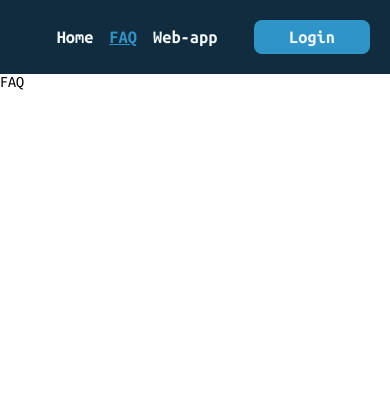
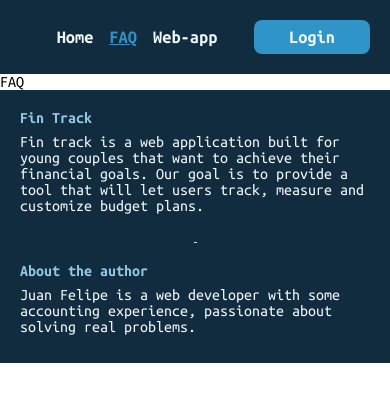
Before and after one commit to Juanfec4/fin-track, a React (Vite) app in the folder client/: page /faq in a window 390 px wide. Shown: the top 402 px of the page. Built offline with nearby package versions, Linux system fonts and the light colour scheme.

Commit message:
Fixed: colors, Added: footer component, Added: responsive design footer.

```diff
--- a/client/src/components/layout/salesPage/index.tsx
+++ b/client/src/components/layout/salesPage/index.tsx
@@ -1,6 +1,7 @@
 import { FC } from "react";
 import { Outlet } from "react-router-dom";
 import Navbar from "../../ui/navigation/navbar";
+import Footer from "../../ui/pageComponents/footer";
 
 const SalesPageLayout: FC = () => {
   return (
@@ -15,6 +16,7 @@ const SalesPageLayout: FC = () => {
       <main>
         <Outlet />
       </main>
+      <Footer />
     </>
   );
 };
--- /dev/null
+++ b/client/src/components/ui/dividers/verticalDivider/index.tsx
@@ -0,0 +1,6 @@
+import { FC } from "react";
+import "./styles.scss";
+const VerticalDivider: FC = () => {
+  return <div className="vertical-divider"></div>;
+};
+export default VerticalDivider;
--- /dev/null
+++ b/client/src/components/ui/dividers/verticalDivider/styles.scss
@@ -0,0 +1,28 @@
+@use "../../../../assets/styles/partials/colors" as *;
+@use "../../../../assets/styles/partials/responsive" as *;
+@use "../../../../assets/styles/partials/variables" as *;
+@use "../../../../assets/styles/partials/mixins" as *;
+
+.vertical-divider {
+  width: $border-md;
+  min-height: 1px;
+  max-height: 100%;
+}
+
+.theme {
+  &--blue {
+    .vertical-divider {
+      background-color: $picton-blue-200;
+    }
+  }
+  &--green {
+    .vertical-divider {
+      background-color: $yellow-green-200;
+    }
+  }
+  &--red {
+    .vertical-divider {
+      background-color: $chestnut-200;
+    }
+  }
+}
--- /dev/null
+++ b/client/src/components/ui/pageComponents/footer/index.tsx
@@ -0,0 +1,29 @@
+import { FC } from "react";
+import "./styles.scss";
+import VerticalDivider from "../../dividers/verticalDivider";
+const Footer: FC = () => {
+  return (
+    <footer className="footer">
+      <div className="footer__center-container">
+        <div className="footer__container">
+          <h5 className="footer__title">Fin Track</h5>
+          <p className="footer__text">
+            Fin track is a web application built for young couples that want to
+            achieve their financial goals. Our goal is to provide a tool that
+            will let users track, measure and customize budget plans.
+          </p>
+        </div>
+        <VerticalDivider />
+        <div className="footer__container">
+          <h5 className="footer__title">About the author</h5>
+          <p className="footer__text">
+            Juan Felipe is a web developer with some accounting experience,
+            passionate about solving real problems.
+          </p>
+        </div>
+      </div>
+    </footer>
+  );
+};
+
+export default Footer;
--- /dev/null
+++ b/client/src/components/ui/pageComponents/footer/styles.scss
@@ -0,0 +1,65 @@
+@use "../../../../assets/styles/partials/colors" as *;
+@use "../../../../assets/styles/partials/responsive" as *;
+@use "../../../../assets/styles/partials/variables" as *;
+@use "../../../../assets/styles/partials/mixins" as *;
+
+.footer {
+  &__center-container {
+    display: flex;
+    flex-direction: column;
+    align-items: center;
+    padding: $padding-lg;
+    gap: $gap-lg;
+    max-width: calc(1000px - 1 * $padding-lg);
+    margin: 0 auto;
+    @include md {
+      align-items: start;
+      flex-direction: row;
+    }
+  }
+  &__container {
+    display: flex;
+    flex-direction: column;
+    align-items: start;
+  }
+  &__text {
+    max-width: 50ch;
+    padding: $padding-sm 0;
+  }
+}
+
+.theme {
+  &--red {
+    .footer {
+      background-color: $chestnut-950;
+      &__title {
+        color: $chestnut-300;
+      }
+      &__text {
+        color: $chestnut-50;
+      }
+    }
+  }
+  &--blue {
+    .footer {
+      background-color: $picton-blue-950;
+      &__title {
+        color: $picton-blue-300;
+      }
+      &__text {
+        color: $picton-blue-50;
+      }
+    }
+  }
+  &--green {
+    .footer {
+      background-color: $yellow-green-950;
+      &__title {
+        color: $yellow-green-300;
+      }
+      &__text {
+        color: $yellow-green-50;
+      }
+    }
+  }
+}
--- a/client/src/components/ui/header/hero/styles.scss
+++ b/client/src/components/ui/pageComponents/hero/styles.scss
@@ -39,10 +39,10 @@ $max-width: 1000px;
     .hero {
       background-color: $chestnut-950;
       &__title {
-        color: $chestnut-50;
+        color: $chestnut-300;
       }
       &__text {
-        color: $chestnut-200;
+        color: $chestnut-50;
       }
     }
   }
@@ -50,10 +50,10 @@ $max-width: 1000px;
     .hero {
       background-color: $picton-blue-950;
       &__title {
-        color: $picton-blue-50;
+        color: $picton-blue-300;
       }
       &__text {
-        color: $picton-blue-200;
+        color: $picton-blue-50;
       }
     }
   }
@@ -61,10 +61,10 @@ $max-width: 1000px;
     .hero {
       background-color: $yellow-green-950;
       &__title {
-        color: $yellow-green-50;
+        color: $yellow-green-300;
       }
       &__text {
-        color: $yellow-green-200;
+        color: $yellow-green-50;
       }
     }
   }
--- a/client/src/pages/landing/index.tsx
+++ b/client/src/pages/landing/index.tsx
@@ -1,6 +1,6 @@
 import { FC } from "react";
 import "./styles.scss";
-import Hero from "../../components/ui/header/hero";
+import Hero from "../../components/ui/pageComponents/hero";
 import WaveDivider from "../../components/ui/dividers/waveDivider";
 import FeatureGallery from "../../components/ui/galleries/featureGallery";
 
```
Also changed, not shown: client/src/components/ui/pageComponents/hero/index.tsx (renamed from client/src/components/ui/header/hero/index.tsx).
